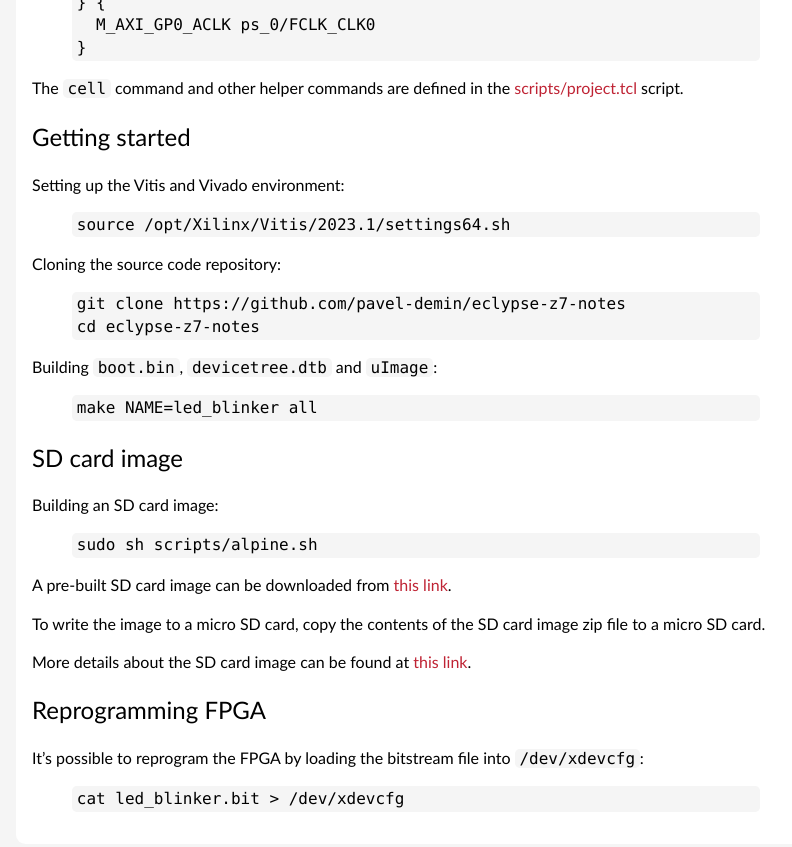
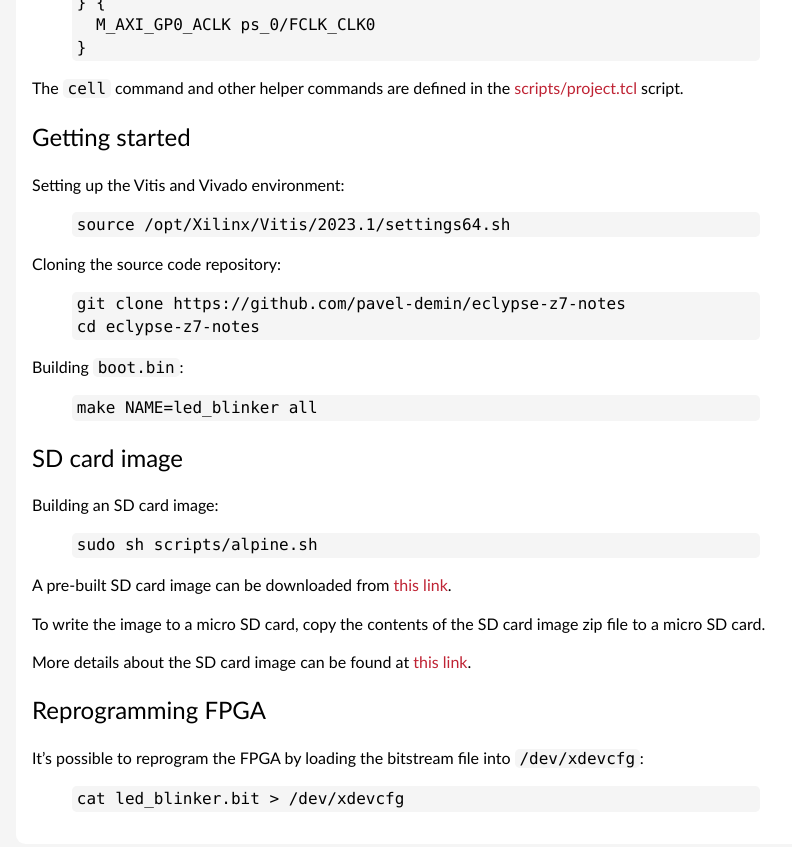
Before and after one commit to pavel-demin/eclypse-z7-notes, a Jekyll site: the page built from led-blinker.md, in a window 1280 px wide and 900 px high, scrolled down 1577 px. Shown: the top 847 px of the window, without its empty margins (224-1016 px from the left). Built offline with Jekyll 4.4.1, drawn with Linux system fonts in a browser that asks for light colours.

Commit message:
remove devicetree.dtb and uImage from led-blinker

```diff
--- a/led-blinker.md
+++ b/led-blinker.md
@@ -95,7 +95,7 @@ git clone https://github.com/pavel-demin/eclypse-z7-notes
 cd eclypse-z7-notes
 {% endhighlight %}
 
-Building `boot.bin`, `devicetree.dtb` and `uImage`:
+Building `boot.bin`:
 {% highlight bash %}
 make NAME=led_blinker all
 {% endhighlight %}
```
